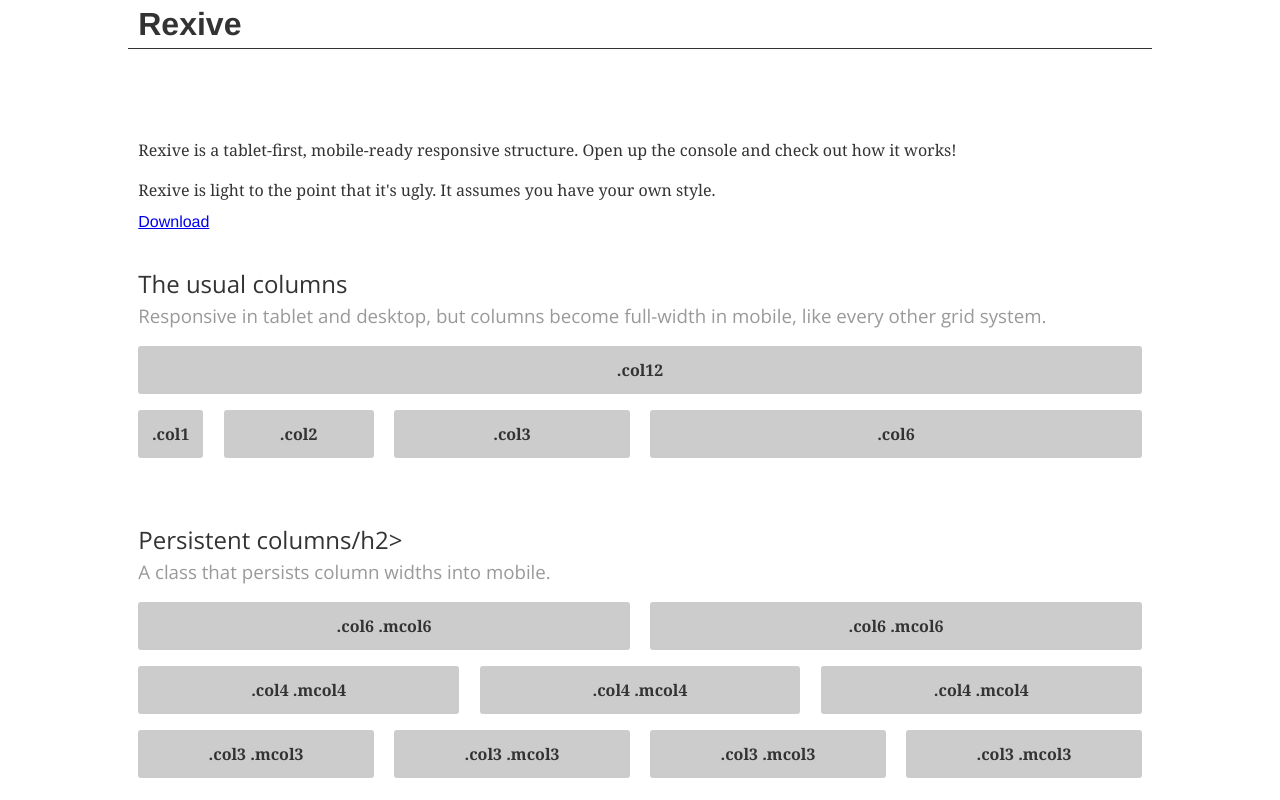
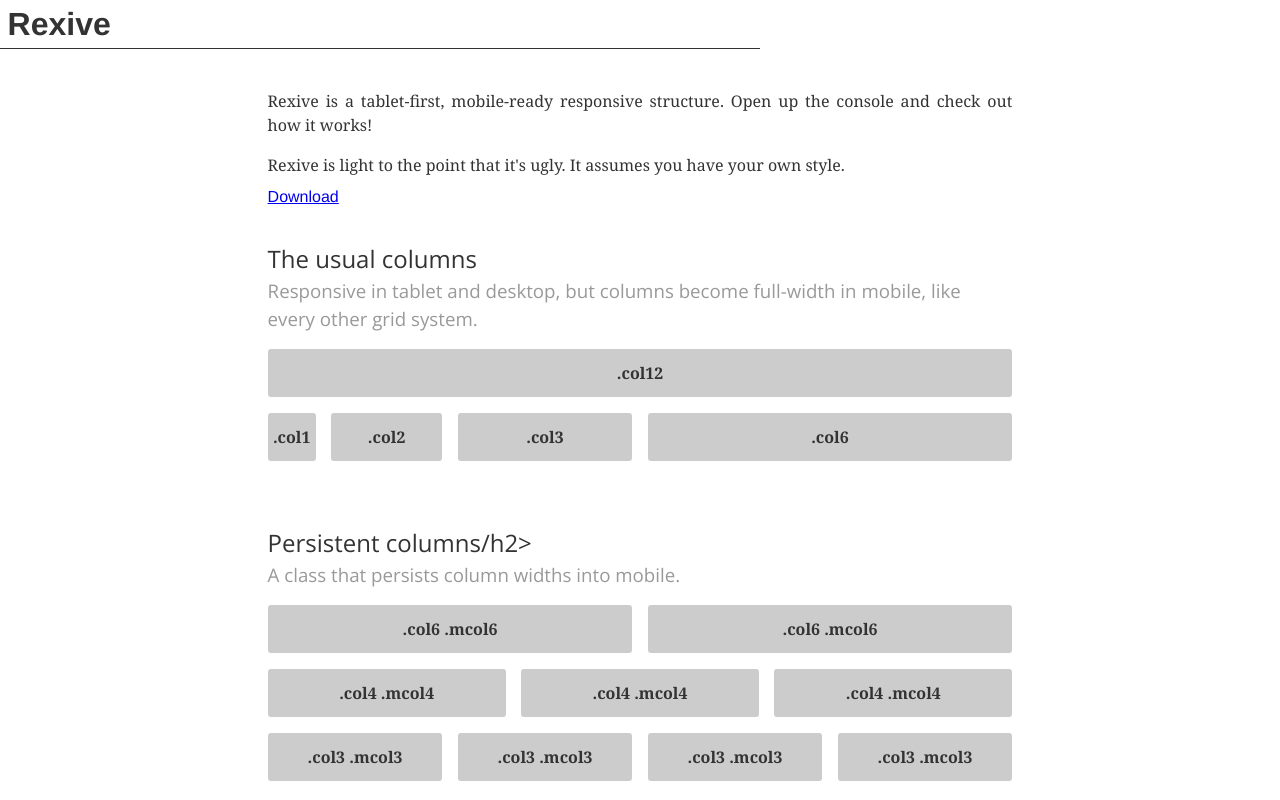
Before and after one commit to jonathan-fielding/rexive, a plain HTML site: page index.html in a window 1280 px wide. Shown: the top 800 px of the page. Drawn offline with nearby package versions, Linux system fonts and the light colour scheme.

Commit message:
iOS7 now supports fixed positioning reliably

```diff
--- a/css/rexive_structure.css
+++ b/css/rexive_structure.css
@@ -2,11 +2,11 @@
   margin:0;
   padding:0;
   -webkit-text-size-adjust:none;
-  -webkit-tap-highlight-color:transparent;
 }
 
-/* For "fixed" header logic
+/* These are useful for doing anything fun
 ********************************************/
+/*
 #body {
   -webkit-overflow-scrolling: touch;
 }
@@ -14,13 +14,14 @@
 *:not(html) {
   -webkit-transform: translate3d(0, 0, 0);
 }
+*/
 
 /* Containers contain rows
 ********************************************/
 .container {
   position:relative;
   width:94%;
-  max-width: 1024px;
+  max-width: 760px;
   margin-left:auto;
   margin-right:auto;
   overflow:hidden;
@@ -29,6 +30,13 @@
 .fullscreen {
   width: 100%;
   max-width: 100%;
+}
+
+#header {
+  position:fixed;
+  top:0;
+  z-index:1;
+  width:100%;
 }
 
 /* Rows contain columns
@@ -105,7 +113,8 @@
   height:1em;
 }
 
-
+/* Cut-off point between Tablet and Phone
+********************************************/
 @media (max-width: 719px) {
 
   body {
@@ -116,6 +125,10 @@
     width:98%;
   }
 
+  .right {
+    text-align: left;
+  }
+
 
   /* Mobile behavior for offsets
   ********************************************/
@@ -124,7 +137,7 @@
   }
 
   .moffset {
-    height:1em;
+    height:100%;
     display: block;
   }
 
@@ -174,13 +187,3 @@
   }
 
 }
-
-@media (min-width: 569px) and (max-width: 768px) {
-
-
-
-}
-
-@media (min-width: 769px) {
-
-}
```
